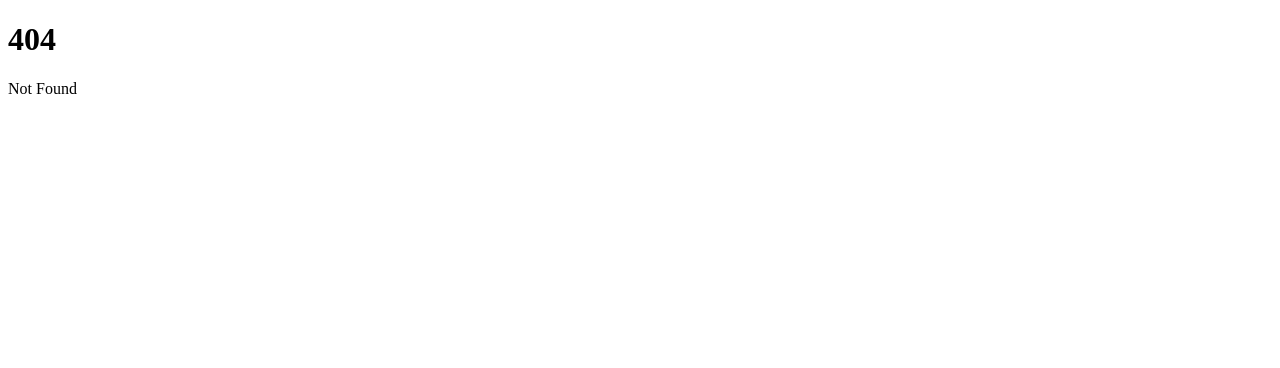
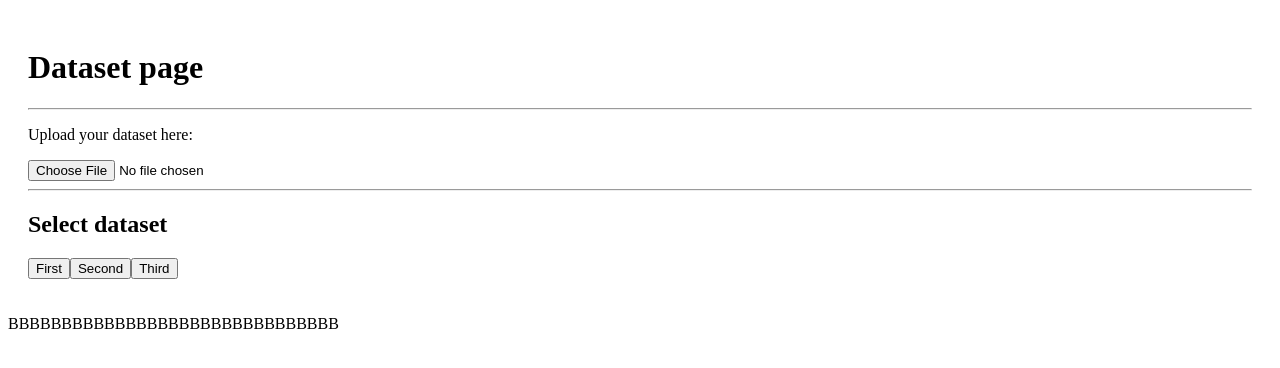
Before and after one commit to Y3llow45/Frontend-Data-Quality-And-Anomaly-Detection-Platform, a SvelteKit app in the folder frontend/: page /dataset in a window 1280 px wide. Before the commit this address had no page. Shown: the top 368 px of the page. Built offline with nearby package versions, Linux system fonts and the light colour scheme.

Commit message:
add dataset page

```diff
--- a/frontend/src/routes/+layout.svelte
+++ b/frontend/src/routes/+layout.svelte
@@ -9,3 +9,6 @@
 </svelte:head>
 
 {@render children()}
+
+
+<p>BBBBBBBBBBBBBBBBBBBBBBBBBBBBBBB</p>
--- a/frontend/src/routes/+page.svelte
+++ b/frontend/src/routes/+page.svelte
@@ -1,2 +1,3 @@
 <h1>Welcome to SvelteKit</h1>
 <p>Visit <a href="https://svelte.dev/docs/kit">svelte.dev/docs/kit</a> to read the documentation</p>
+<p>AAAAAAAAAAAAAAAAAAAAAAAAAAAAAAA</p>
--- /dev/null
+++ b/frontend/src/routes/dataset/+page.svelte
@@ -0,0 +1,28 @@
+<script>
+    let datasets = [
+    { id: 1, name: 'First' },
+    { id: 2, name: 'Second' },
+    { id: 3, name: 'Third' }
+  ];
+</script>
+
+<div class="data">
+    <h1>Dataset page</h1>
+    <hr>
+    <p>Upload your dataset here:</p>
+    <input type="file" placeholder="Upload here!" />
+    <hr>
+    <div>
+        <h2>Select dataset</h2>
+        <!--<button></button>-->
+        {#each datasets as dataset (dataset.id)}
+          <button>{dataset.name}</button>
+        {/each}
+    </div>
+</div>
+
+<style>
+    .data {
+        padding: 20px;
+    }
+</style>
--- a/frontend/src/routes/home/+page.svelte
+++ /dev/null
@@ -1,2 +0,0 @@
-<h1>Home</h1>
-<p>You are logged in</p>
```
Also changed, not shown: frontend/jsconfig.json (indentation only).
